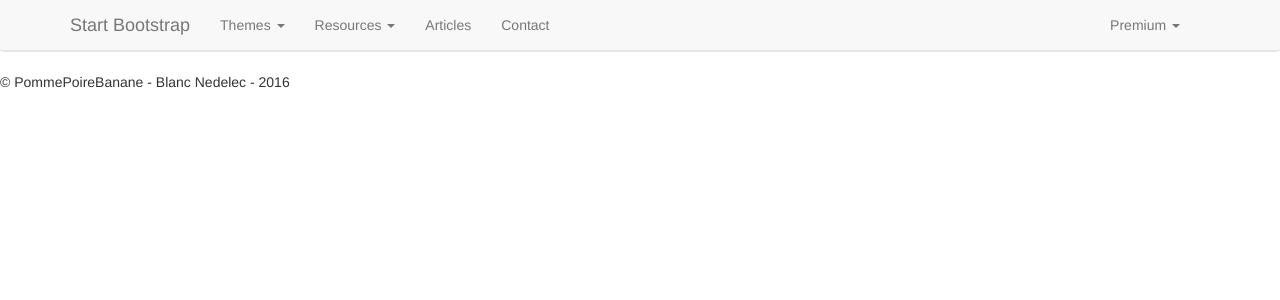
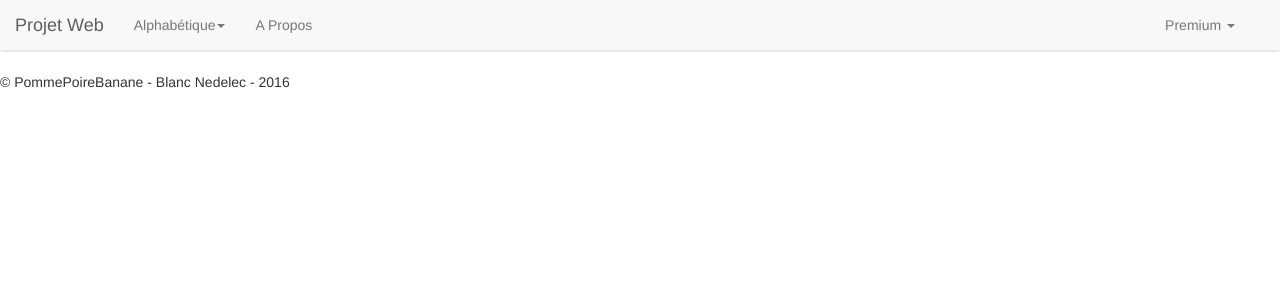
Before and after one commit to GuillaumeNed33/Projet-Web-S3, a PHP site: page / in a window 1280 px wide. Shown: the top 300 px of the page. Run offline with PHP 8.4, Linux system fonts and the light colour scheme; some libraries are stand-ins or nearby versions.

Commit message:
Modif navbar

```diff
--- a/assets/header.php
+++ b/assets/header.php
@@ -1,7 +1,7 @@
 <!DOCTYPE html>
 <html lang="fr">
 <head>
-    <title>Bootstrap Example</title>
+    <title>Projet Web</title>
     <!-------------------------------------META----------------------------------------->
     <meta charset="utf-8">
     <meta name="viewport" content="width=device-width, initial-scale=1">
@@ -15,80 +15,29 @@
 <body>
   <header>
       <nav class="navbar navbar-default navbar-fixed-top" role="navigation">
-          <div class="container">
+          <div class="container-fluid">
 
               <div class="navbar-header">
                   <button type="button" class="navbar-toggle" data-toggle="collapse" data-target="#bs-example-navbar-collapse-1">
                       <span class="sr-only">Toggle navigation</span>
                       <i class="icon-menu"></i> Menu
                   </button>
-                  <a class="navbar-brand" href="/">Start Bootstrap</a>
+                  <a class="navbar-brand" href="/">Projet Web</a>
               </div>
 
               <div class="collapse navbar-collapse" id="bs-example-navbar-collapse-1">
                   <ul class="nav navbar-nav">
                       <li class="dropdown">
-                          <a href="#" class="dropdown-toggle" data-toggle="dropdown" title="Our Collection of Templates &amp; Themes">Themes <b class="caret"></b></a>
+                          <a href="#" class="dropdown-toggle" data-toggle="dropdown">Alphabétique<b class="caret"></b></a>
                           <ul class="dropdown-menu">
-                              <li>
-                                  <a href="#"><i class="icon-layers fa-fw"></i> All Templates &amp; Themes</a>
-                              </li>
-                              <li>
-                                  <a href="#"><i class="icon-star fa-fw"></i> Most Popular</a>
-                              </li>
-                              <li>
-                                  <a href="#"><i class="icon-handbag fa-fw"></i> Buy Bootstrap Templates</a>
-                              </li>
-                              <li class="divider"></li>
-                              <li class="dropdown-header">
-                                  Template &amp; Theme Categories:
-                              </li>
-                              <li>
-                                  <a href="#">Admin and Dashboard</a>
-                              </li>
-                              <li>
-                                  <a href="#">Full Websites</a>
-                              </li>
-                              <li>
-                                  <a href="#">Landing Pages</a>
-                              </li>
-                              <li>
-                                  <a href="#">One Page Websites</a>
-                              </li>
-                              <li>
-                                  <a href="#">Portfolios</a>
-                              </li>
-                              <li>
-                                  <a href="#">Blogs</a>
-                              </li>
-                              <li>
-                                  <a href="#">Ecommerce</a>
-                              </li>
-                              <li>
-                                  <a href="#">Unstyled Starter Templates</a>
-                              </li>
-                              <li>
-                                  <a href="#">Navigation and Navbars</a>
-                              </li>
-                          </ul>
-                      </li>
-
-                      <li class="dropdown">
-                          <a href="#" class="dropdown-toggle" data-toggle="dropdown" title="Bootstrap Related Resources">Resources <b class="caret"></b></a>
-                          <ul class="dropdown-menu">
-                              <li>
-                                  <a href="#"><i class="icon-list"></i> Bootstrap Resources List</a>
-                              </li>
-                              <li>
-                                  <a href="#"><i class="icon-support"></i> Help &amp; FAQ</a>
-                              </li>
+                              <li><a href"#">Compositeurs</a></li>
+                              <li><a href="#">Interprètes</a></li>
+                              <li><a href="#">Chefs d'Orchestre</a></li>
+                              <li><a href="#">Orchestres</a></li>
                           </ul>
                       </li>
                       <li>
-                          <a href="#" title="Start Bootstrap News, Guides, and Tutorials">Articles</a>
-                      </li>
-                      <li>
-                          <a href="#" title="Contact the Start Bootstrap Team">Contact</a>
+                          <a href="#" title="A propos, rapport du projet">A Propos</a>
                       </li>
                   </ul>
                   <ul class="nav navbar-nav navbar-right">
```
